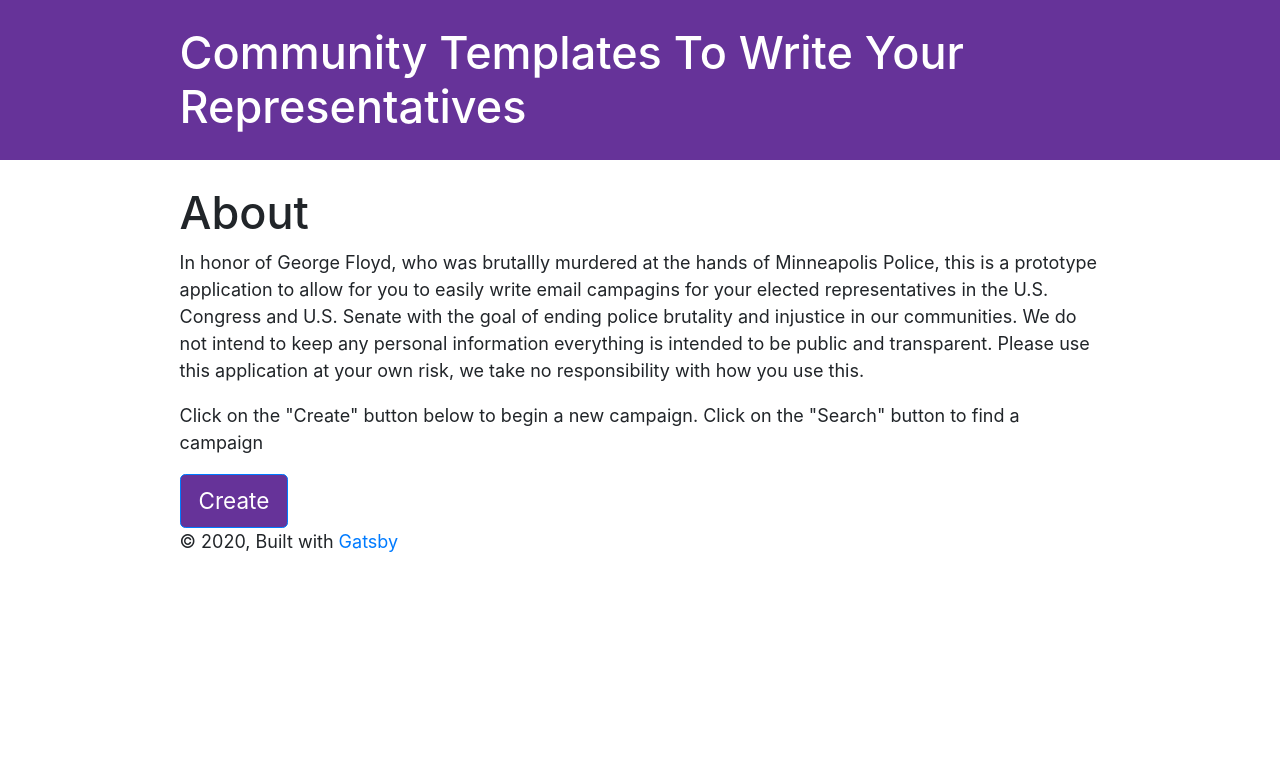
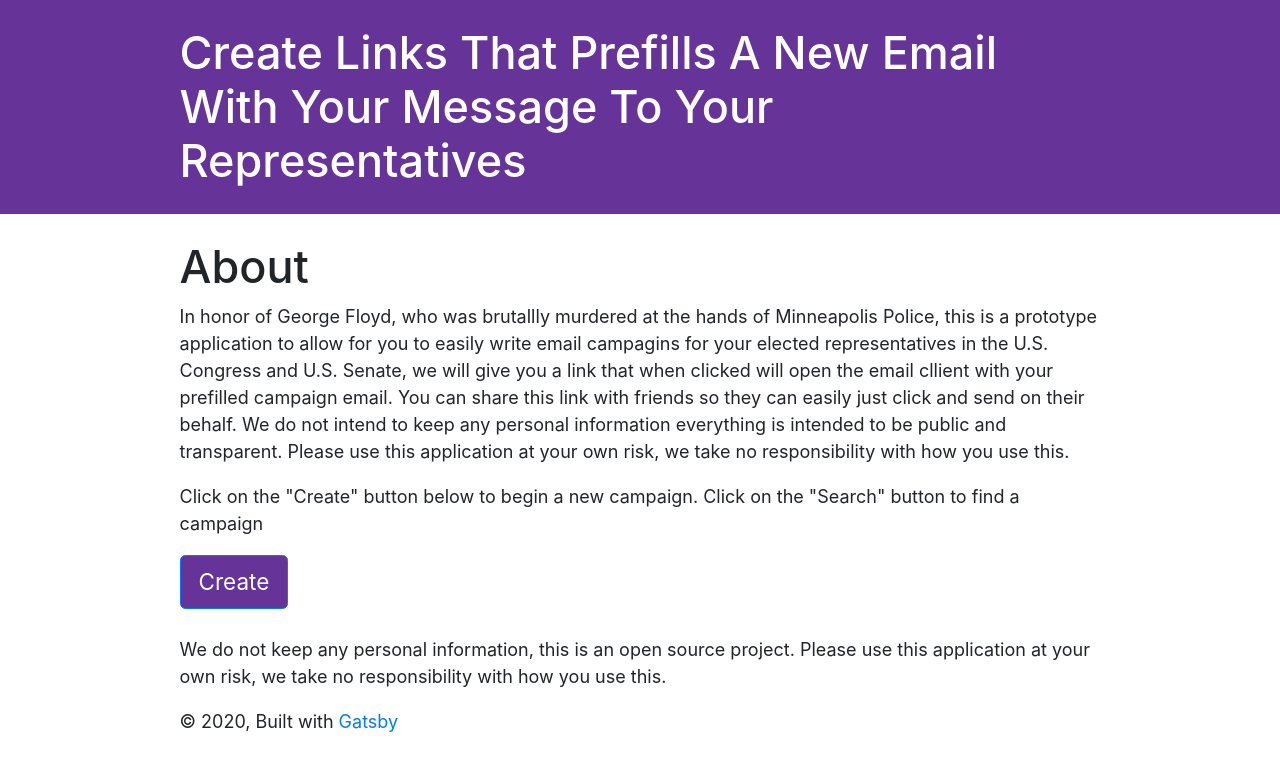
Before and after one commit to Miladinho/emailbot, a Gatsby site: page / in a window 1280 px wide. Built offline with nearby package versions, Linux system fonts and the light colour scheme; Gatsby itself is replaced by a stand-in of ours; some packages are replaced by stand-ins of ours.

Commit message:
Changed wording for clarity

```diff
--- a/gatsby-config.js
+++ b/gatsby-config.js
@@ -2,7 +2,7 @@ require('dotenv').config()
 
 module.exports = {
   siteMetadata: {
-    title: `Community Templates To Write Your Representatives`,
+    title: `Create Links That Prefills A New Email With Your Message To Your Representatives`,
     description: `This is a prototype application to allow for you to easily write email campagins for your elected representatives in the U.S. House Congress and U.S. Senate. We do not intend to keep any personal information everything is intended to be public and transparent. Please use this application at your own risk, we take no responsibility with how you use this.`,
     author: `@gatsbyjs`,
   },
--- a/src/components/layout.js
+++ b/src/components/layout.js
@@ -35,6 +35,8 @@ const Layout = ({ children }) => {
       >
         <main>{children}</main>
         <footer>
+        <br></br>
+        <p>We do not keep any personal information, this is an open source project. Please use this application at your own risk, we take no responsibility with how you use this.</p>
           © {new Date().getFullYear()}, Built with
           {` `}
           <a href="https://www.gatsbyjs.org">Gatsby</a>
--- a/src/pages/index.js
+++ b/src/pages/index.js
@@ -35,7 +35,7 @@ const IndexPage = (props) => {
       <SEO title="Home" />
       <MailTo show={showMailTo} link={link}></MailTo>
       <h1>About</h1>
-      <p>In honor of George Floyd, who was brutallly murdered at the hands of Minneapolis Police, this is a prototype application to allow for you to easily write email campagins for your elected representatives in the U.S. Congress and U.S. Senate with the goal of ending police brutality and injustice in our communities. We do not intend to keep any personal information everything is intended to be public and transparent. Please use this application at your own risk, we take no responsibility with how you use this.</p>
+      <p>In honor of George Floyd, who was brutallly murdered at the hands of Minneapolis Police, this is a prototype application to allow for you to easily write email campagins for your elected representatives in the U.S. Congress and U.S. Senate, we will give you a link that when clicked will open the email cllient with your prefilled campaign email. You can share this link with friends so they can easily just click and send on their behalf. We do not intend to keep any personal information everything is intended to be public and transparent. Please use this application at your own risk, we take no responsibility with how you use this.</p>
       <p>Click on the "Create" button below to begin a new campaign. Click on the "Search" button to find a campaign </p>
       <Button variant="primary" size="lg" style={{background: `rebeccapurple`, color: `white`}} onClick={ event => {
         event.preventDefault()
```
